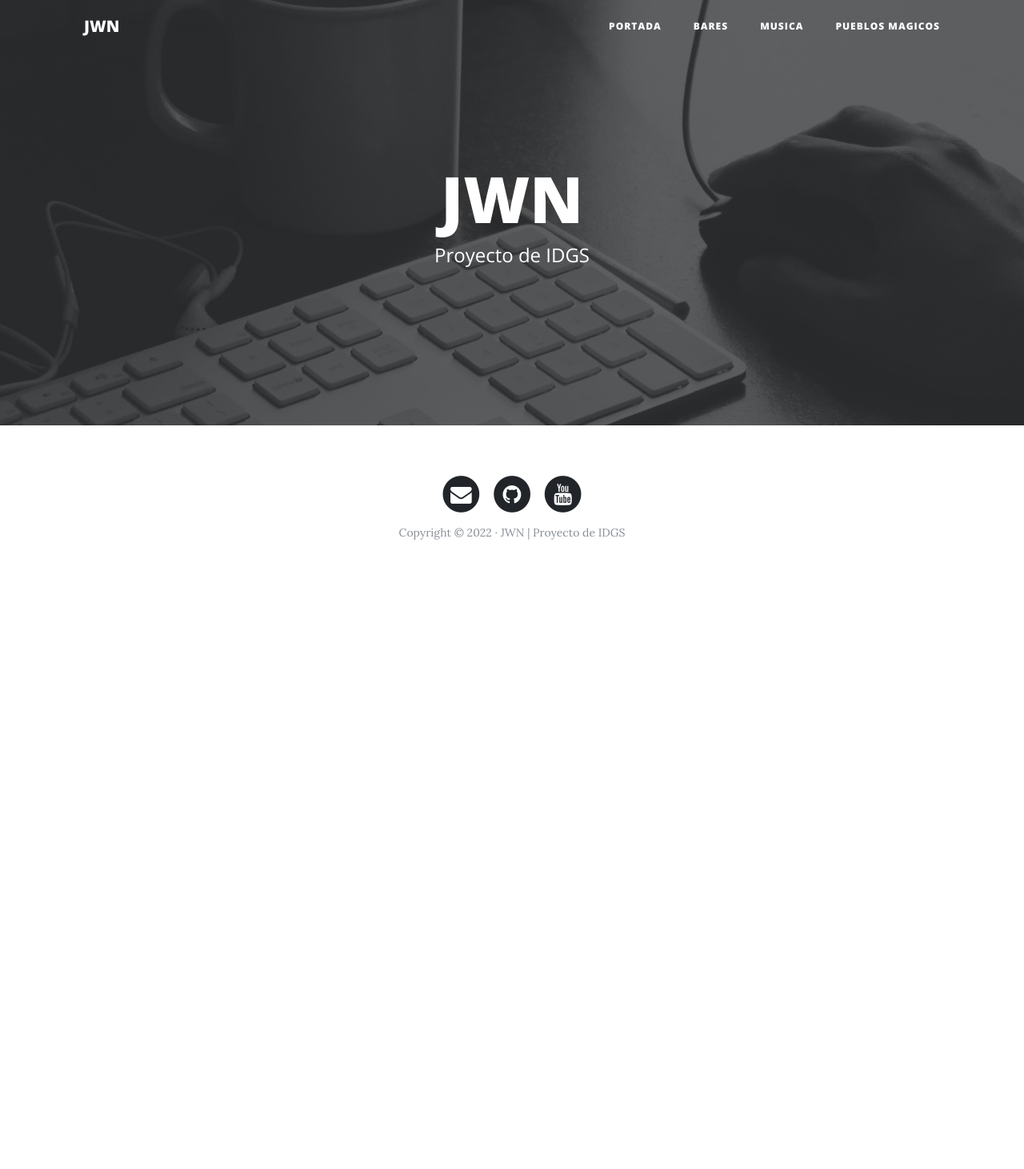
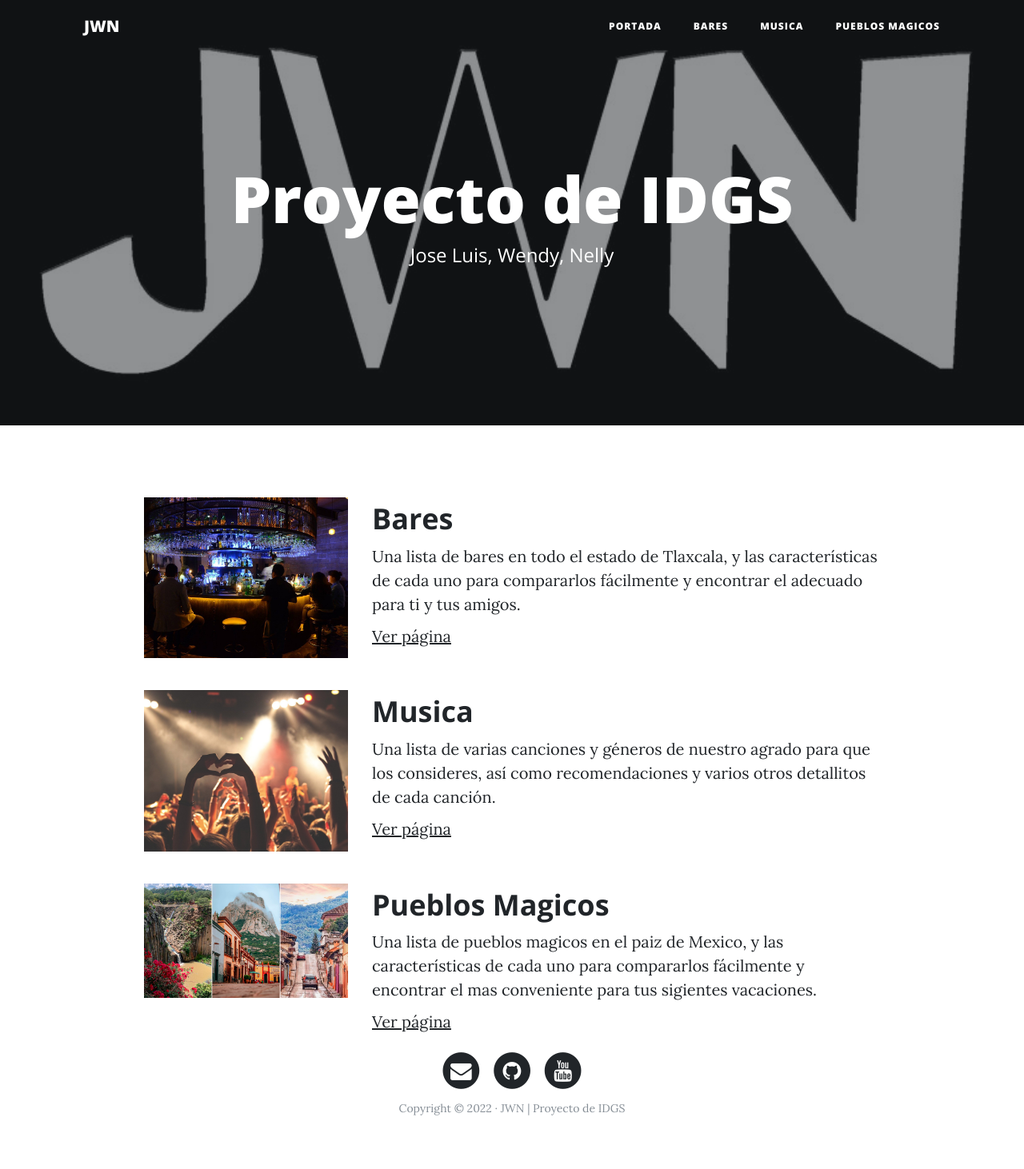
Before and after one commit to franlop24/idgs9A, a Django app: page / in a window 1280 px wide. Shown: the whole page at 80% size. Before the commit the page ends 675 px from the top, so only its background shows below. Run offline with Django 4.2, Linux system fonts and the light colour scheme; some libraries are stand-ins or nearby versions.

Commit message:
Templates Ver_1 Wendy Selene Wendy Selene Cocoletzi Flores

```diff
--- a/idgs9A/core/templates/core/home.html
+++ b/idgs9A/core/templates/core/home.html
@@ -4,9 +4,52 @@
 
 {% block title %}Portada{% endblock %}
 
-{% block background %}{% static 'core/img/home-bg.jpg' %}{% endblock %}
+{% block background %}{% static 'core/img/JWN-bg.jpg' %}{% endblock %}
 
 {% block headers %}
-    <h1>JWN</h1>
-    <span class="subheading">Proyecto de IDGS</span>
+    <h1>Proyecto de IDGS</h1>
+    <span class="subheading">Jose Luis, Wendy, Nelly</span>
 {% endblock %}
+
+{% block content %}
+    <!-- Links to templates -->
+    <div class="row project">
+        <div class="col-lg-3 col-md-4 offset-lg-1">
+            <img class="img-fluid"
+                src="{% static 'core/img/bar-bg.jpg' %}" alt="">
+        </div>
+        <div class="col-lg-7 col-md-8">
+            <h2 class="section-heading title">Bares</h2>
+            <p>Una lista de bares en todo el estado de Tlaxcala,
+            y las características de cada uno para compararlos
+            fácilmente y encontrar el adecuado para ti y tus amigos.</p>
+            <p><a href="{% url 'bars' %}">Ver página</a></p>
+        </div>
+    </div>
+    <div class="row project">
+        <div class="col-lg-3 col-md-4 offset-lg-1">
+            <img class="img-fluid"
+                src="{% static 'core/img/musica-bg.jpg' %}" alt="">
+        </div>
+        <div class="col-lg-7 col-md-8">
+            <h2 class="section-heading title">Musica</h2>
+            <p>Una lista de varias canciones y géneros de nuestro
+            agrado para que los consideres, así como recomendaciones
+            y varios otros detallitos de cada canción.</p>
+            <p><a href="{% url 'music' %}">Ver página</a></p>
+        </div>
+    </div>
+    <div class="row project">
+        <div class="col-lg-3 col-md-4 offset-lg-1">
+            <img class="img-fluid"
+                src="{% static 'core/img/pueblos_magicos-bg.jpg' %}" alt="">
+        </div>
+        <div class="col-lg-7 col-md-8">
+            <h2 class="section-heading title">Pueblos Magicos</h2>
+            <p>Una lista de pueblos magicos en el paiz de Mexico,
+            y las características de cada uno para compararlos fácilmente
+            y encontrar el mas conveniente para tus sigientes vacaciones.</p>
+            <p><a href="{% url 'towns' %}">Ver página</a></p>
+        </div>
+    </div>
+{% endblock %}
```
Also changed, not shown: idgs9A/core/templates/core/bars.html (+7 -3 lines), idgs9A/core/templates/core/music.html (+7 -3 lines), idgs9A/core/templates/core/towns.html (+7 -3 lines), idgs9A/core/static/core/img/JWN-bg.jpg (added), idgs9A/core/static/core/img/about-bg.jpg (deleted), idgs9A/core/static/core/img/bar-bg.jpg (added), idgs9A/core/static/core/img/contact-bg.jpg (deleted), idgs9A/core/static/core/img/home-bg.jpg (deleted), idgs9A/core/static/core/img/musica-bg.jpg (added), idgs9A/core/static/core/img/portfolio-bg.jpg (deleted), idgs9A/core/static/core/img/pueblos_magicos-bg.jpg (added).
